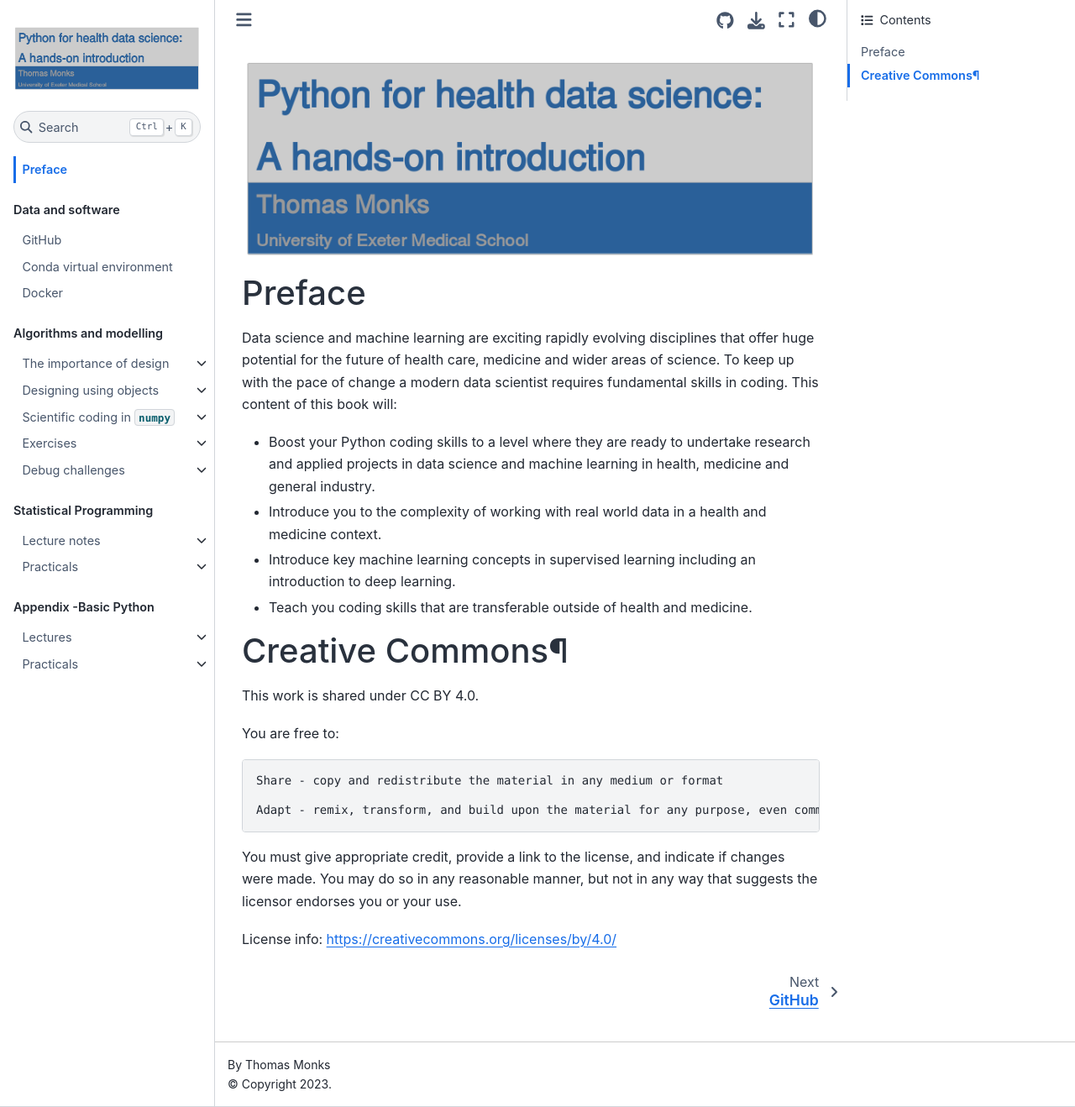
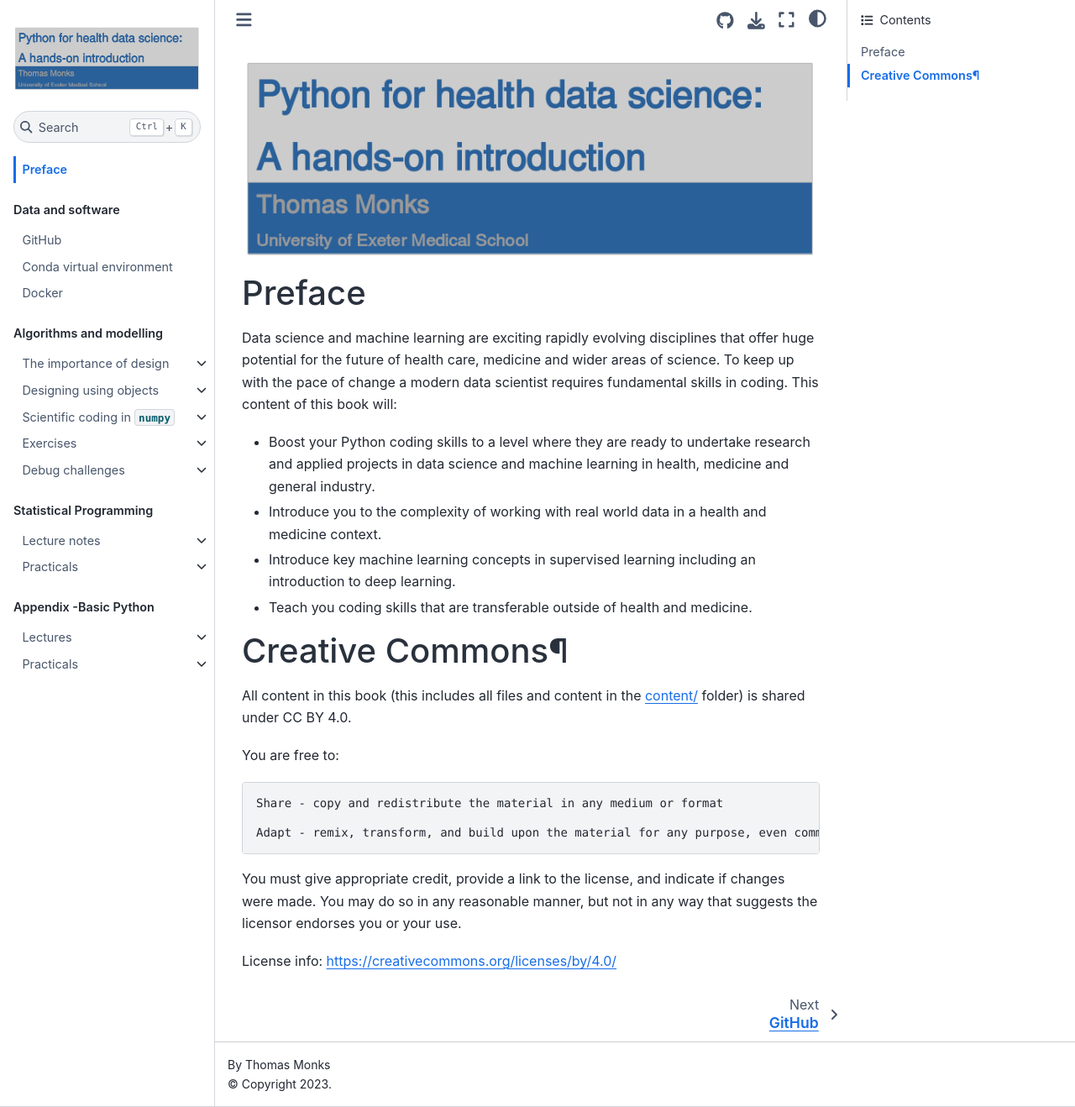
Before and after one commit to health-data-science-OR/coding-for-ml, a Jupyter Book: the page built from content/front_page.md, in a window 1280 px wide and 1318 px high. Shown: the whole window at 84% size. Built offline with Jupyter Book 1.0.4 settings and Sphinx 7.4.7 and the Sphinx Book theme 1.1.4, drawn with Linux system fonts in a browser that asks for light colours; pages that are not in the unit, such as notebooks, are missing from menus.

Commit message:
FP: license

```diff
--- a/_toc.yml
+++ b/_toc.yml
@@ -1,5 +1,5 @@
 - file: content/front_page
-  numbered: false
+  numbered: False
 
 - part: Data and software
   chapters:
--- a/content/front_page.md
+++ b/content/front_page.md
@@ -11,7 +11,7 @@ Data science and machine learning are exciting rapidly evolving disciplines that
 
 # Creative Commons¶
 
-This work is shared under CC BY 4.0.
+All content in this book (this includes all files and content in the [content/](https://github.com/health-data-science-OR/coding-for-ml/tree/main/content) folder) is shared under CC BY 4.0.
 
 You are free to:
 
```
